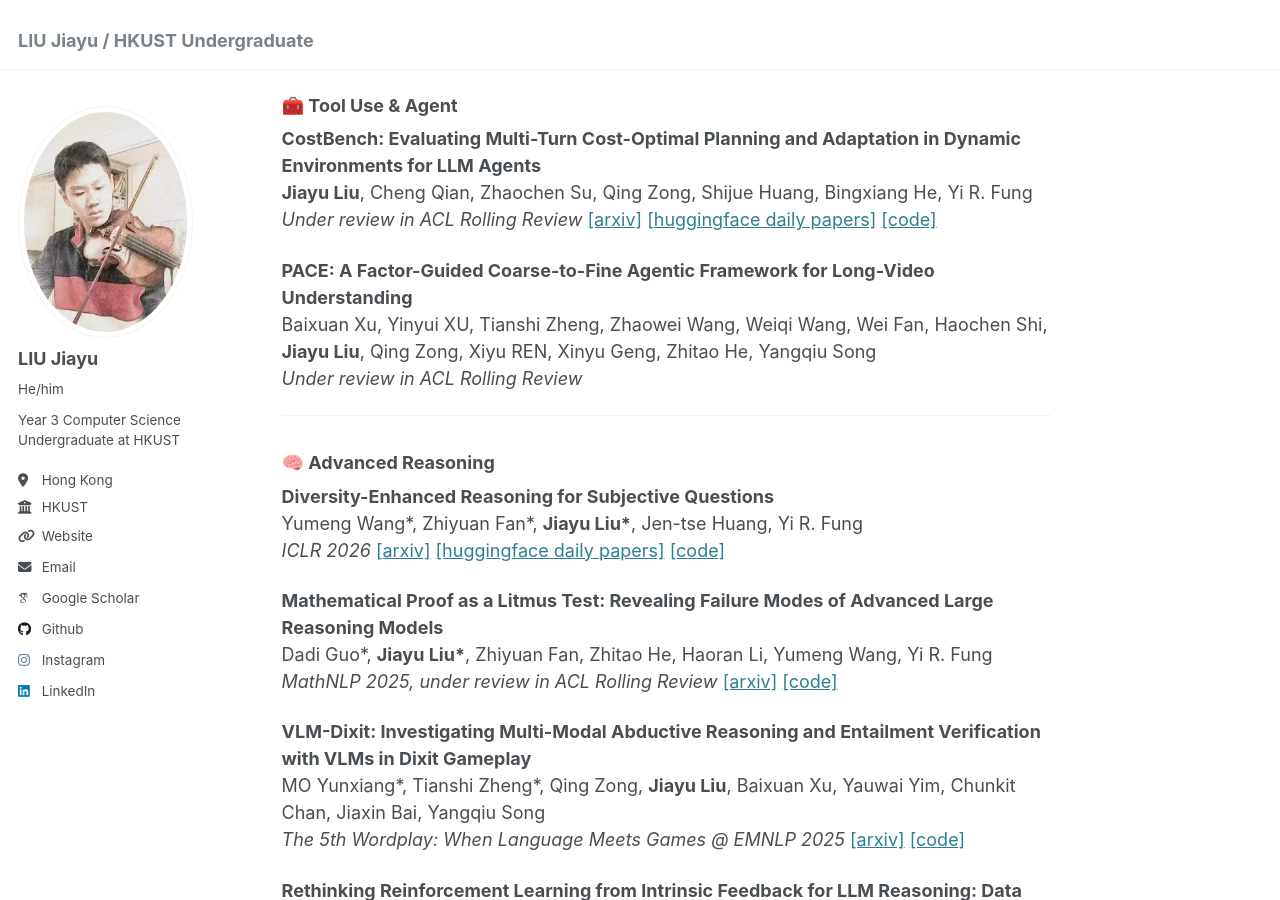
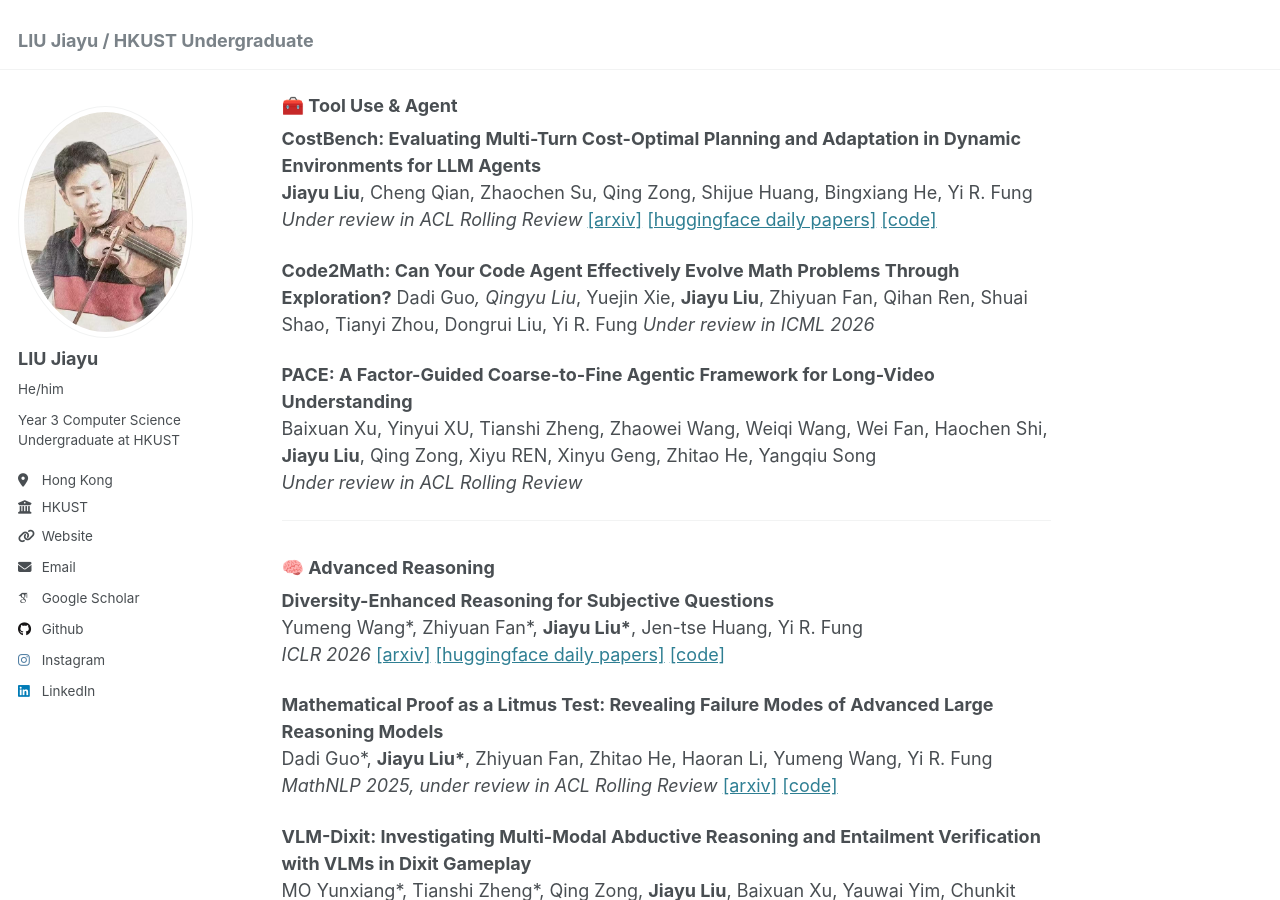
Before and after one commit to JiayuJeff/JiayuJeff.github.io, a Jekyll site: the page built from _pages/about.md, in a window 1280 px wide and 900 px high, scrolled down 1704 px. Built offline with Jekyll 4.4.1, drawn with Linux system fonts in a browser that asks for light colours; some web fonts are replaced.

Commit message:
Update about.md

```diff
--- a/_pages/about.md
+++ b/_pages/about.md
@@ -49,6 +49,10 @@ Note: * denotes equal contribution.
 **CostBench: Evaluating Multi-Turn Cost-Optimal Planning and Adaptation in Dynamic Environments for LLM Agents**
 **Jiayu Liu**, Cheng Qian, Zhaochen Su, Qing Zong, Shijue Huang, Bingxiang He, Yi R. Fung
 *Under review in ACL Rolling Review* [[arxiv]](https://arxiv.org/pdf/2511.02734v1) [[huggingface daily papers]](https://huggingface.co/papers/2511.02734) [[code]](https://github.com/JiayuJeff/CostBench)
+
+**Code2Math: Can Your Code Agent Effectively Evolve Math Problems Through Exploration?**
+Dadi Guo*, Qingyu Liu*, Yuejin Xie, **Jiayu Liu**, Zhiyuan Fan, Qihan Ren, Shuai Shao, Tianyi Zhou, Dongrui Liu, Yi R. Fung
+*Under review in ICML 2026*
 
 **PACE: A Factor-Guided Coarse-to-Fine Agentic Framework for Long-Video Understanding**
 Baixuan Xu, Yinyui XU, Tianshi Zheng, Zhaowei Wang, Weiqi Wang, Wei Fan, Haochen Shi, **Jiayu Liu**, Qing Zong, Xiyu REN, Xinyu Geng, Zhitao He, Yangqiu Song
```
